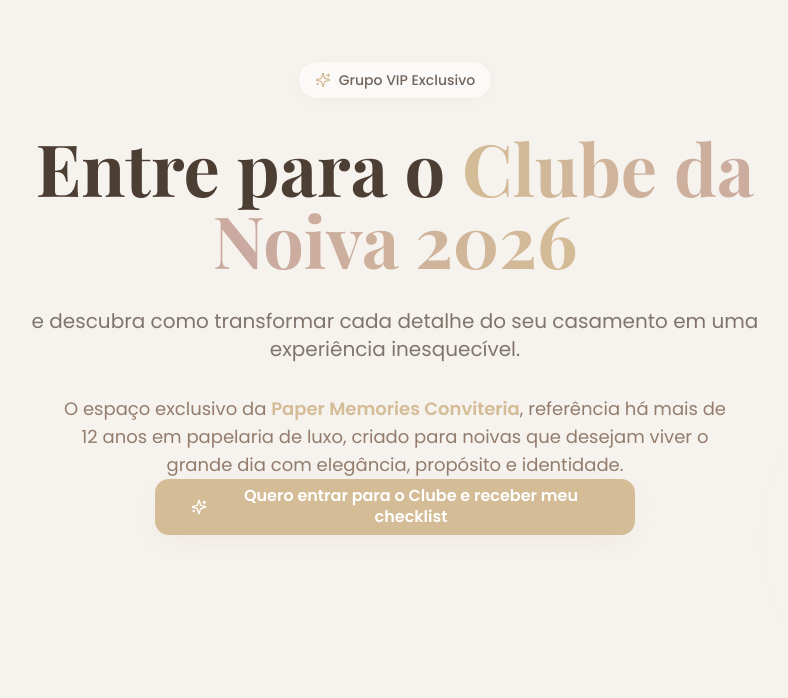
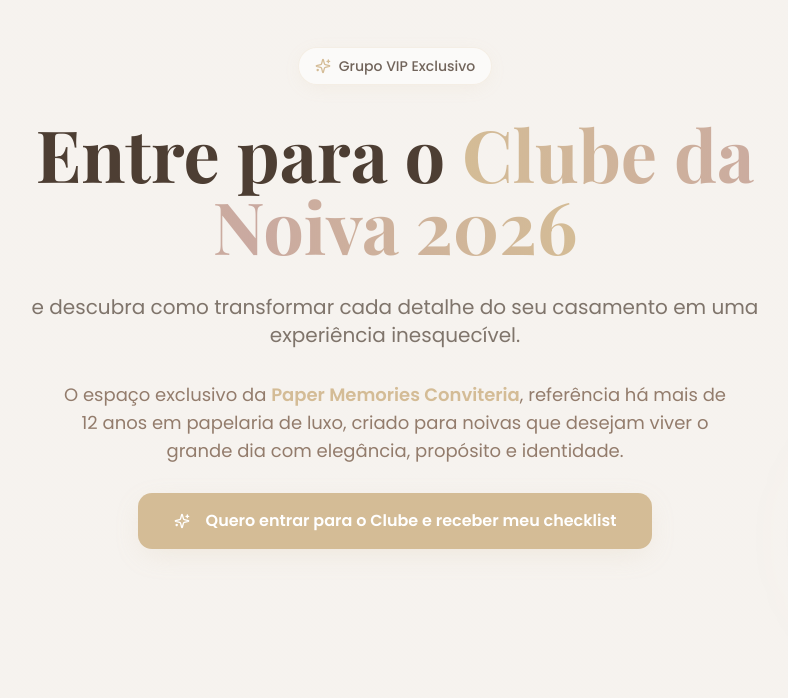
Before and after one commit to conviteriapapermemories/clube-da-noiva-2026, a React (Vite) app: page / in a window 1280 px wide. Shown: the part 102-800 px from the top of the page, without its empty margins (245-1033 px from the left). Built offline with nearby package versions, Linux system fonts and the light colour scheme; the HTML template or start-up script is replaced by a standard one.

Commit message:
Update index.css

```diff
--- a/src/index.css
+++ b/src/index.css
@@ -106,9 +106,14 @@ All colors MUST be HSL.
     @apply bg-background text-foreground;
   }
 }
-/* ===== BOTÃO HERO RESPONSIVO E EQUILIBRADO ===== */
+/* ===== BOTÃO HERO REFINADO (ESPAÇAMENTO + TEXTO COMPLETO) ===== */
 
-/* Padrão desktop: elegante, centrado e com largura automática */
+/* Espaço suave entre o parágrafo e o botão */
+main section:first-of-type p:last-of-type {
+  margin-bottom: 1.75rem !important; /* ~28px */
+}
+
+/* Estilo base do botão (desktop) */
 main section:first-of-type a[role="button"],
 main section:first-of-type a.button,
 main section:first-of-type .btn,
@@ -119,21 +124,20 @@ main section:first-of-type button {
   justify-content: center !important;
   padding: 16px 36px !important;
   min-height: 56px !important;
-  max-width: 480px !important;
+  max-width: 520px !important;
+  width: auto !important;
+  margin: 0 auto !important;
 
   font-weight: 600 !important;
   font-size: 16px !important;
   line-height: 1.3 !important;
   text-align: center !important;
-  white-space: normal !important;
-  overflow-wrap: anywhere !important;
-  word-break: normal !important;
-
+  white-space: nowrap !important; /* mantém o texto em uma linha no desktop */
+  overflow-wrap: normal !important;
   border-radius: 14px !important;
-  margin: 0 auto !important;
 }
 
-/* Mobile: largura total + ajuste de texto */
+/* Mobile: largura total e texto quebrável */
 @media (max-width: 640px) {
   main section:first-of-type a[role="button"],
   main section:first-of-type a.button,
@@ -144,5 +148,6 @@ main section:first-of-type button {
     padding: 14px 22px !important;
     font-size: clamp(14px, 4vw, 16px) !important;
     min-height: 52px !important;
+    white-space: normal !important; /* quebra só no mobile */
   }
 }
```
